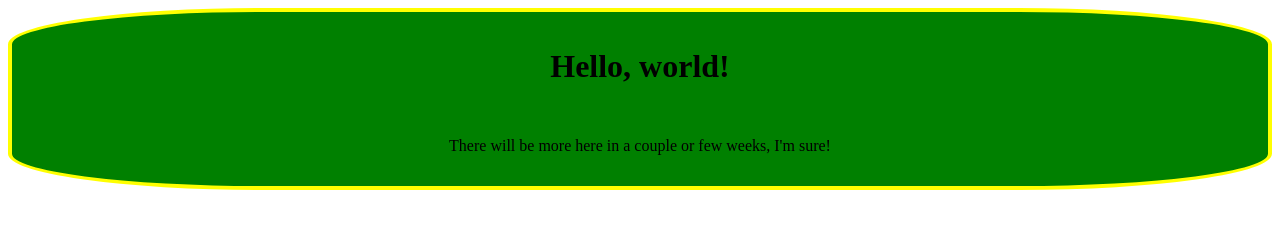
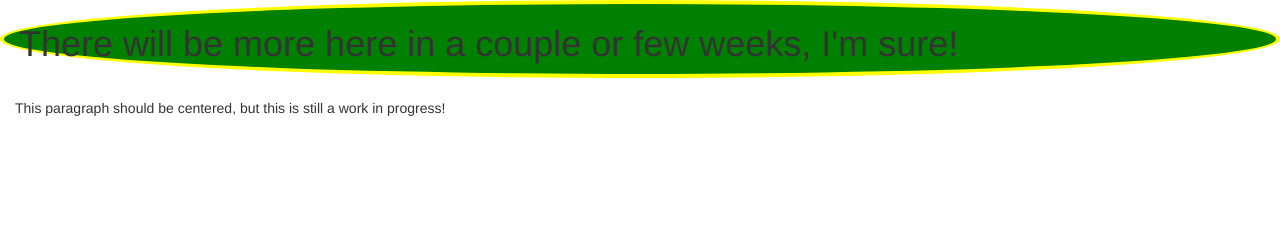
Before and after one commit to Nightcaper/Nightcaper.github.io, a plain HTML site: page index.html in a window 1280 px wide. Drawn offline with nearby package versions, Linux system fonts and the light colour scheme.

Commit message:
Removed internetdefenseleague script and testing new content
The script wasn't working, and I am moving on and ignoring it until I
learn more. I've included Bootstrap through a CDN and I am constructing
a test body paragraph, but I don't have enough time to give it more
testing and work to make sure it shows right on all screens. I will get
back to it another day.

```diff
--- a/index.html
+++ b/index.html
@@ -2,25 +2,36 @@
 
 <html>
 
+<link rel="stylesheet" href="https://maxcdn.bootstrapcdn.com/bootstrap/3.3.7/css/bootstrap.min.css" />
+
   <style>
-div {
+  #div-header {
     background-color: green;
     border-style: solid;
     border-width: 4px;
     border-color: yellow;
-  border-radius: 20%;
+    border-radius: 50%;
   }
 
-h1 {
+  #h1.header {
     text-align: center;
     padding: 15px
   }
 
-p {
+  #p.header {
     padding: 15px;
     text-align: center;
   }
+
+  .body-header {
+    margin-top:20px;
+  }
   </style>
+
+<!-- Use this if you have to utilize ANY Javascript later
+  <script type="text/javascript">
+  </script>
+-->
 
 
   <head>
@@ -28,23 +39,17 @@ p {
   </head>
 
   <body>
-<div>
-<h1>Hello, world!</h1>
+    <div id="div-header" class="container-fluid">
+    <h1 id="h1-header>Hello, world!</h1>
 
-<p>There will be more here in a couple or few weeks, I'm sure!</p>
+    <p id="p-header>There will be more here in a couple or few weeks, I'm sure!</p>
     </div>
 
 
-<script type="text/javascript">
-window._idl = {};
-_idl.variant = "modal";
-(function() {
-    var idl = document.createElement('script');
-    idl.async = true;
-    idl.src = 'https://members.internetdefenseleague.org/include/?url=' + (_idl.url || '') + '&campaign=' + (_idl.campaign || '') + '&variant=' + (_idl.variant || 'modal');
-    document.getElementsByTagName('body')[0].appendChild(idl);
-})();
-</script>
+	<div class="container-fluid body-header col-xs-12">
+	<p>This paragraph should be centered, but this is still a work in progress!</p>
+	</div>
+
   </body>
 
 </html>
```
Lines whose indentation alone changed are shown as unchanged.
